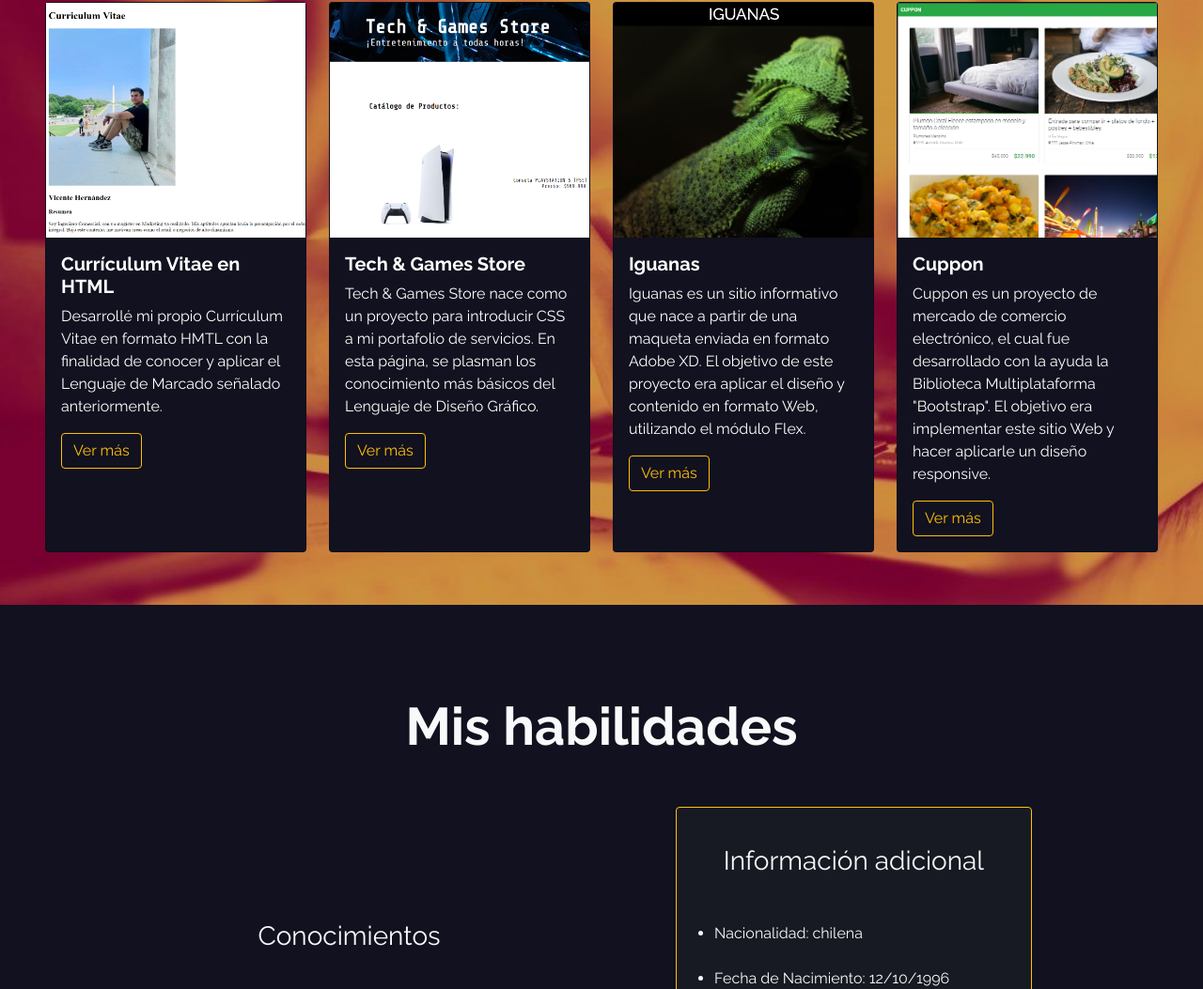
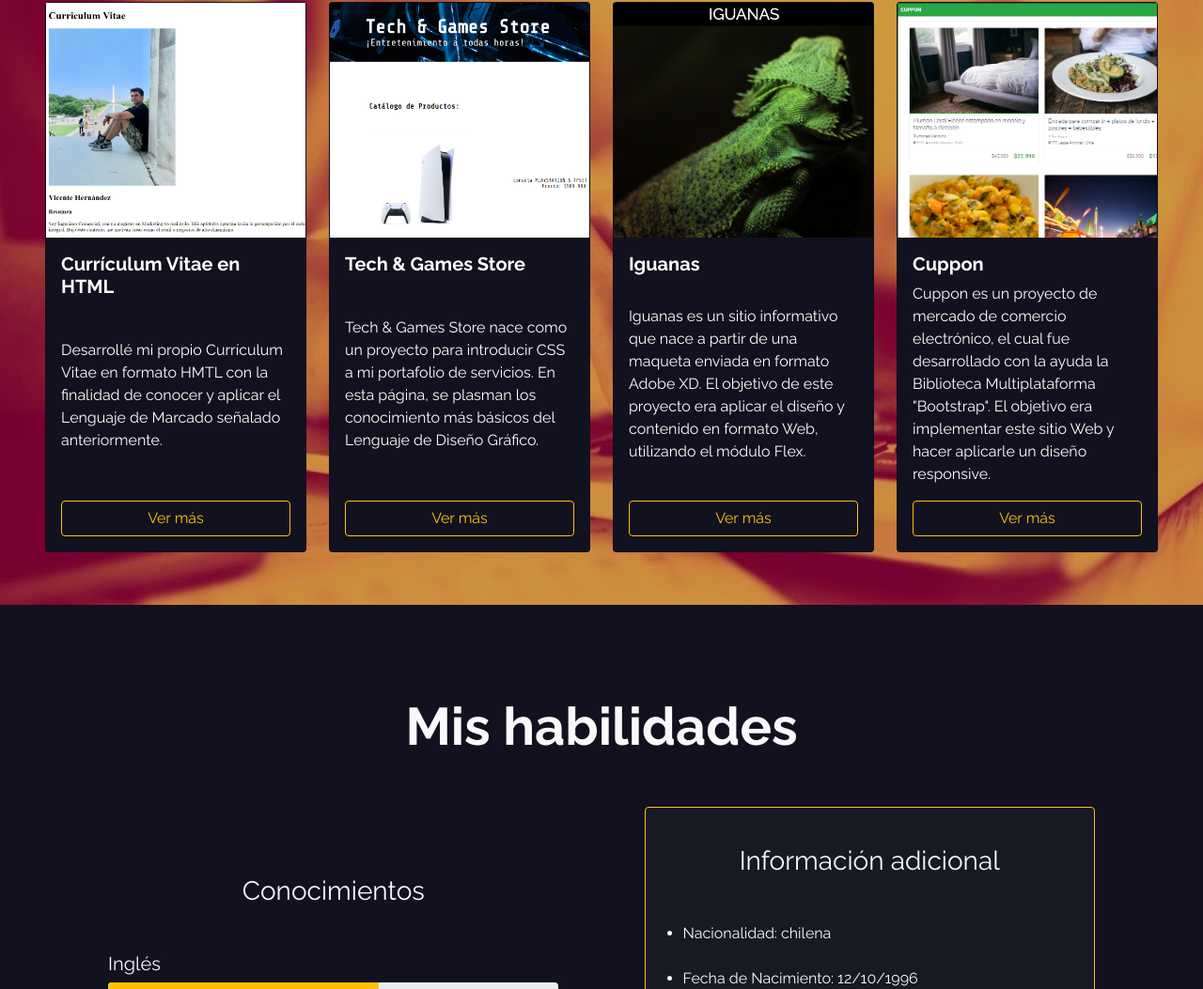
Before and after one commit to Cchavez1991/VicenteHR96.github.io, a plain HTML site: page index.html in a window 1280 px wide. Shown: the part 1883-2936 px from the top of the page at 94% size. Drawn offline with nearby package versions, Linux system fonts and the light colour scheme.

Commit message:
Ajusta tamaños y separaciones en botones de portafolio y habilidades

```diff
--- a/index.html
+++ b/index.html
@@ -359,7 +359,7 @@
                 background-position: left;
               "
             ></div>
-            <div class="card-body">
+            <div class="card-body d-flex flex-column justify-content-between">
               <h5 class="card-title fw-bold">Currículum Vitae en HTML</h5>
               <p class="card-text">
                 Desarrollé mi propio Currículum Vitae en formato HMTL con la
@@ -381,7 +381,7 @@
                 background-position: left;
               "
             ></div>
-            <div class="card-body">
+            <div class="card-body d-flex flex-column justify-content-between">
               <h5 class="card-title fw-bold">Tech & Games Store</h5>
               <p class="card-text">
                 Tech & Games Store nace como un proyecto para introducir CSS a
@@ -400,7 +400,7 @@
               class="image-top"
               style="background-image: url(assets/img/portafolio_iguanas.png)"
             ></div>
-            <div class="card-body">
+            <div class="card-body d-flex flex-column justify-content-between">
               <h5 class="card-title fw-bold">Iguanas</h5>
               <p class="card-text">
                 Iguanas es un sitio informativo que nace a partir de una maqueta
@@ -423,7 +423,7 @@
                 background-position: left;
               "
             ></div>
-            <div class="card-body">
+            <div class="card-body d-flex flex-column justify-content-between">
               <h5 class="card-title fw-bold">Cuppon</h5>
               <p class="card-text">
                 Cuppon es un proyecto de mercado de comercio electrónico, el
@@ -445,7 +445,7 @@
         Mis habilidades
       </h2>
       <div class="row d-flex justify-content-evenly align-items-center">
-        <div class="col-md-4">
+        <div class="col-lg-5 col-md-12">
           <div class="skills info-card">
             <h3 class="text-light text-center py-3 mt-3">Conocimientos</h3>
             <h5 class="text-light pt-4">Inglés</h5>
@@ -505,7 +505,7 @@
             </div>
           </div>
         </div>
-        <div class="col-md-4">
+        <div class="col-lg-5 col-md-12">
           <div
             class="contact-info info-card bg-dark p-2 mt-5 text-dark bg-opacity-50 border border-warning rounded-2"
           >
```
